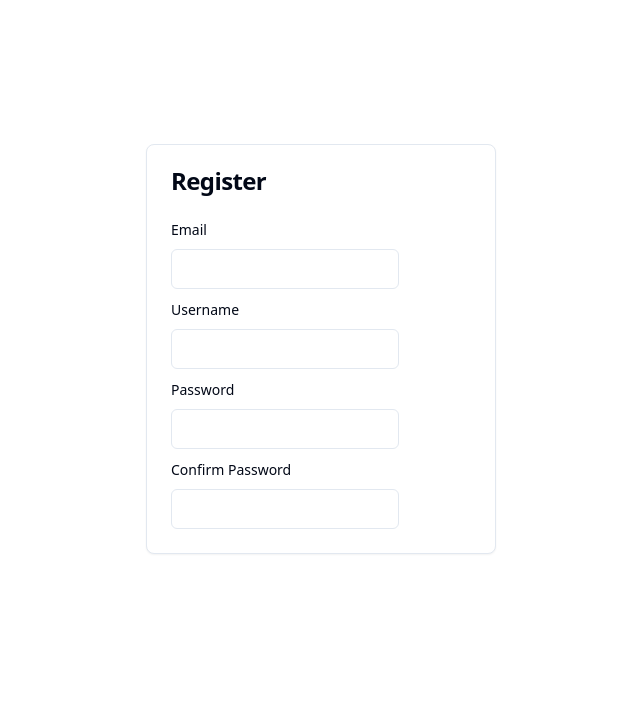
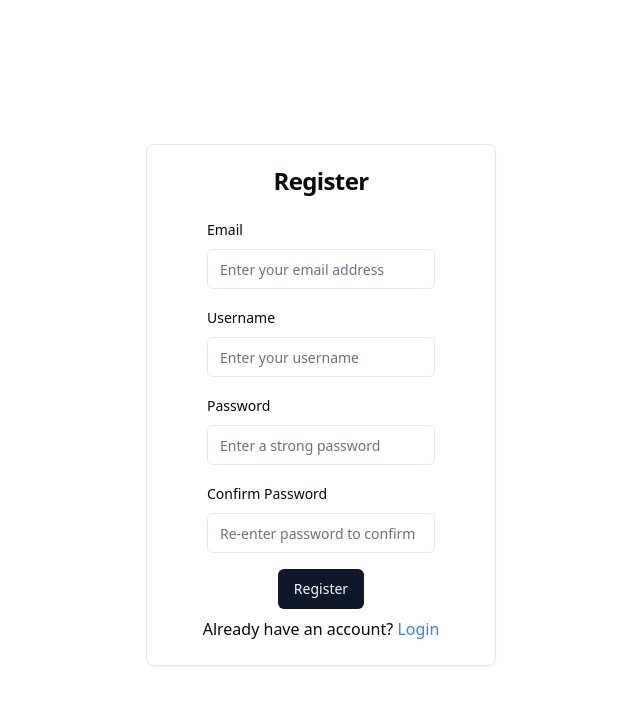
Before and after one commit to rupeshghimire7/TaskManager, a React (Vite) app in the folder frontend/: page /register in a window 1280 px wide. Shown: the top 704 px of the page, without its empty margins (319-959 px from the left). Built offline with nearby package versions, Linux system fonts and the light colour scheme.

Commit message:
fix: complete register form

```diff
--- a/frontend/src/pages/Register.tsx
+++ b/frontend/src/pages/Register.tsx
@@ -1,3 +1,4 @@
+import { Button } from "@/components/ui/button"
 import { Card, CardContent, CardHeader, CardTitle } from "@/components/ui/card"
 import {
   Form,
@@ -9,6 +10,7 @@ import {
 import { Input } from "@/components/ui/input"
 import { zodResolver } from "@hookform/resolvers/zod"
 import { useForm } from "react-hook-form"
+import { Link } from "react-router-dom"
 import { z } from "zod"
 
 const registerFormSchema = z.object({
@@ -36,13 +38,13 @@ const Register = () => {
   return (
     <Card className="w-[350px] m-auto mt-36">
       <CardHeader>
-        <CardTitle>Register</CardTitle>
+        <CardTitle className="mx-auto">Register</CardTitle>
       </CardHeader>
       <CardContent>
         <Form {...form}>
           <form
             onSubmit={form.handleSubmit(onSubmitRegisterForm)}
-            className="flex flex-col items-start gap-2"
+            className="flex flex-col items-center gap-4"
           >
             <FormField
               control={form.control}
@@ -51,7 +53,11 @@ const Register = () => {
                 <FormItem>
                   <FormLabel>Email</FormLabel>
                   <FormControl>
-                    <Input type="email" {...field} />
+                    <Input
+                      type="email"
+                      placeholder="Enter your email address"
+                      {...field}
+                    />
                   </FormControl>
                 </FormItem>
               )}
@@ -64,7 +70,11 @@ const Register = () => {
                 <FormItem>
                   <FormLabel>Username</FormLabel>
                   <FormControl>
-                    <Input type="text" {...field} />
+                    <Input
+                      type="text"
+                      placeholder="Enter your username"
+                      {...field}
+                    />
                   </FormControl>
                 </FormItem>
               )}
@@ -77,7 +87,11 @@ const Register = () => {
                 <FormItem>
                   <FormLabel>Password</FormLabel>
                   <FormControl>
-                    <Input type="password" {...field} />
+                    <Input
+                      type="password"
+                      placeholder="Enter a strong password"
+                      {...field}
+                    />
                   </FormControl>
                 </FormItem>
               )}
@@ -90,13 +104,26 @@ const Register = () => {
                 <FormItem>
                   <FormLabel>Confirm Password</FormLabel>
                   <FormControl>
-                    <Input type="password" {...field} />
+                    <Input
+                      type="password"
+                      placeholder="Re-enter password to confirm"
+                      {...field}
+                    />
                   </FormControl>
                 </FormItem>
               )}
             />
+
+            <Button type="submit">Register</Button>
           </form>
         </Form>
+
+        <p className="text-center mt-2">
+          Already have an account?{" "}
+          <Link to={"/"} className="text-blue-500 hover:text-blue-700">
+            Login
+          </Link>
+        </p>
       </CardContent>
     </Card>
   )
```
